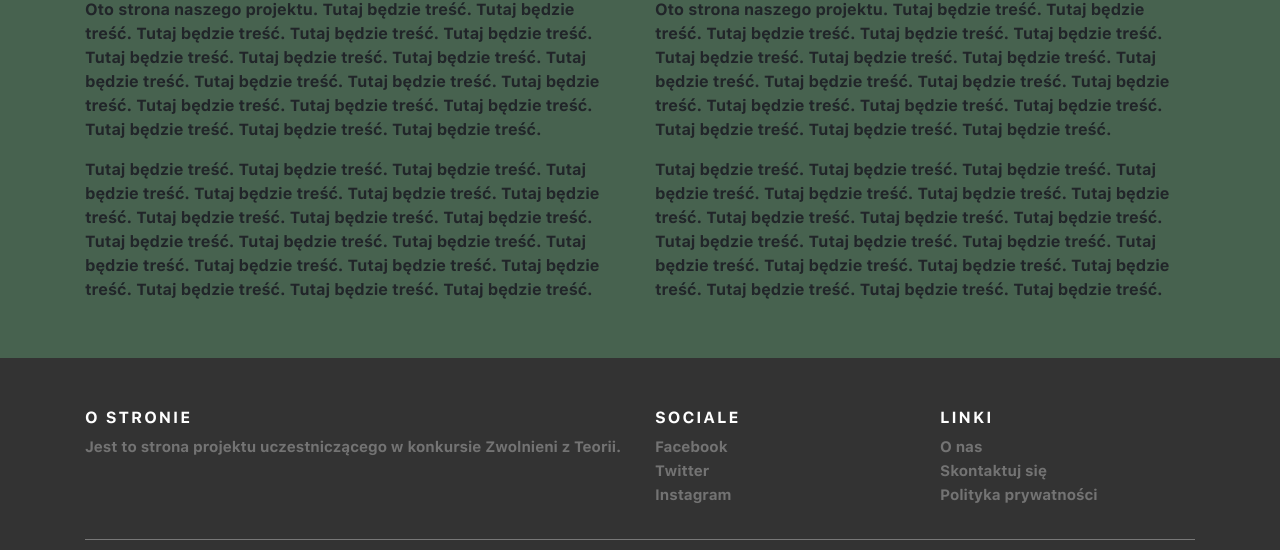
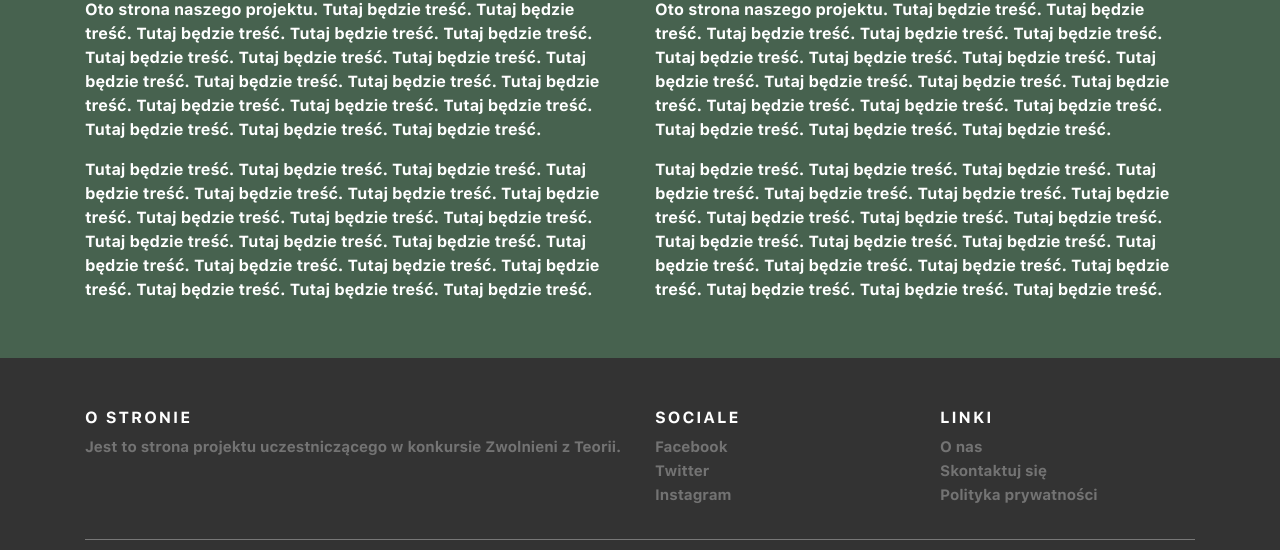
Before and after one commit to Teen-s-Food/teen-s-food.github.io, a plain HTML site: page index.html in a window 1280 px wide. Shown: the part 170-720 px from the top of the page. Drawn offline with nearby package versions, Linux system fonts and the light colour scheme.

Commit message:
text color

```diff
--- a/index.html
+++ b/index.html
@@ -42,7 +42,7 @@
     </div>
   </nav>
 
-  <div class="container" style="margin-top:100px; margin-bottom:40px;">
+  <div class="container main-text" style="margin-top:100px; margin-bottom:40px;">
     <h3 style="font-size: 50px;">Witaj!</h3>
     <div class="row">
       <div class="col-md-6">
--- a/styles.css
+++ b/styles.css
@@ -254,3 +254,7 @@ src: url(sf2.ttf);
   /*border: 1px solid green*/
   float: left; /* add this */
 }
+
+.main-text{
+  color: white;
+}
```
